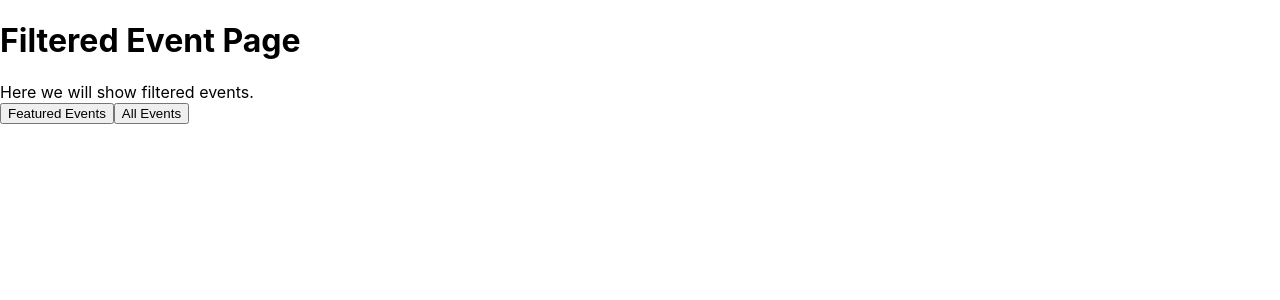
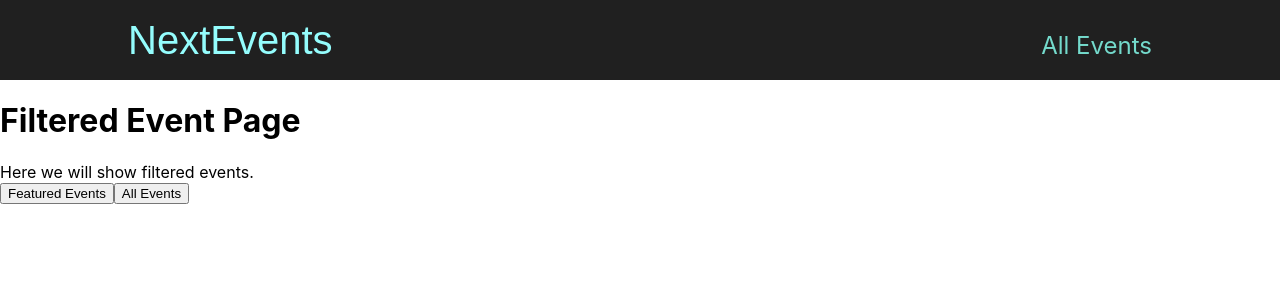
Before and after one commit to dbjowett/next_project, a Next.js app: page /events in a window 1280 px wide. Shown: the top 300 px of the page. Built offline with nearby package versions, Linux system fonts and the light colour scheme.

Commit message:
Add search

```diff
--- a/components/event-detail/event-content.js
+++ b/components/event-detail/event-content.js
@@ -1,11 +1,7 @@
 import classes from './event-content.module.css';
 
 function EventContent(props) {
-  return (
-    <section className={classes.content}>
-      {props.children}
-    </section>
-  );
+  return <section className={classes.content}>{props.children}</section>;
 }
 
 export default EventContent;
--- /dev/null
+++ b/components/layout/layout.js
@@ -0,0 +1,11 @@
+import { Fragment } from 'react';
+import MainHeader from './main-header';
+
+export default function Layout(props) {
+  return (
+    <Fragment>
+      <MainHeader />
+      <main>{props.children}</main>
+    </Fragment>
+  );
+}
--- /dev/null
+++ b/components/layout/main-header.js
@@ -0,0 +1,19 @@
+import Link from 'next/link';
+import classes from './main-header.module.css';
+
+export default function MainHeader() {
+  return (
+    <header className={classes.header}>
+      <div className={classes.logo}>
+        <Link href='/'>NextEvents</Link>
+      </div>
+      <nav className={classes.navigation}>
+        <ul>
+          <li>
+            <Link href='/events/'>All Events</Link>
+          </li>
+        </ul>
+      </nav>
+    </header>
+  );
+}
--- /dev/null
+++ b/components/layout/main-header.module.css
@@ -0,0 +1,41 @@
+.header {
+  width: 100%;
+  display: flex;
+  justify-content: space-between;
+  align-items: baseline;
+  padding: 1rem 10%;
+  height: 5rem;
+  background-color: #202020;
+}
+
+.logo {
+  font-size: 1.5rem;
+  color: white;
+  font-family: 'Fira', sans-serif;
+  height: 100%;
+  display: flex;
+  justify-content: center;
+  align-items: center;
+  color: #94fdfd;
+}
+
+.logo a {
+  text-decoration: none;
+  color: #94fdfd;
+}
+
+.navigation a {
+  text-decoration: none;
+  color: #74dacc;
+  font-size: 1rem;
+}
+
+@media (min-width: 768px) {
+  .logo {
+    font-size: 2.5rem;
+  }
+
+  .navigation a {
+    font-size: 1.5rem;
+  }
+}
--- a/pages/_app.js
+++ b/pages/_app.js
@@ -1,7 +1,12 @@
+import Layout from '../components/layout/layout';
 import '../styles/globals.css';
 
 function MyApp({ Component, pageProps }) {
-  return <Component {...pageProps} />;
+  return (
+    <Layout>
+      <Component {...pageProps} />
+    </Layout>
+  );
 }
 
 export default MyApp;
```
Also changed, not shown: components/events/events-search.js (added, +56 -0 lines), components/events/events-search.module.css (added, +69 -0 lines), components/ui/button.js (+11 -4 lines), pages/events/index.js (+17 -8 lines).
